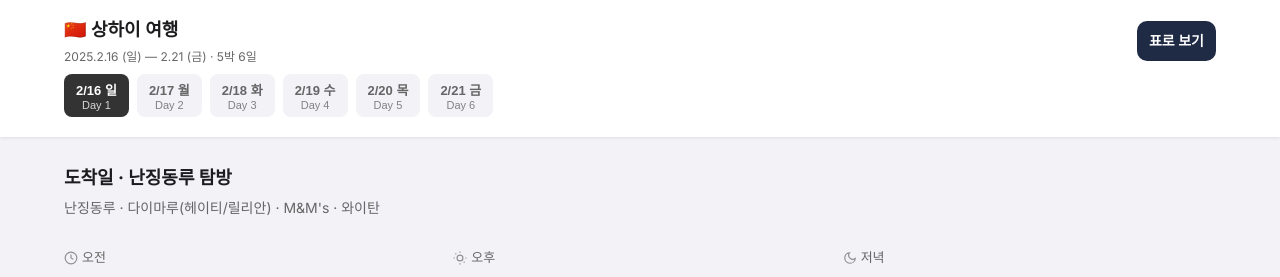
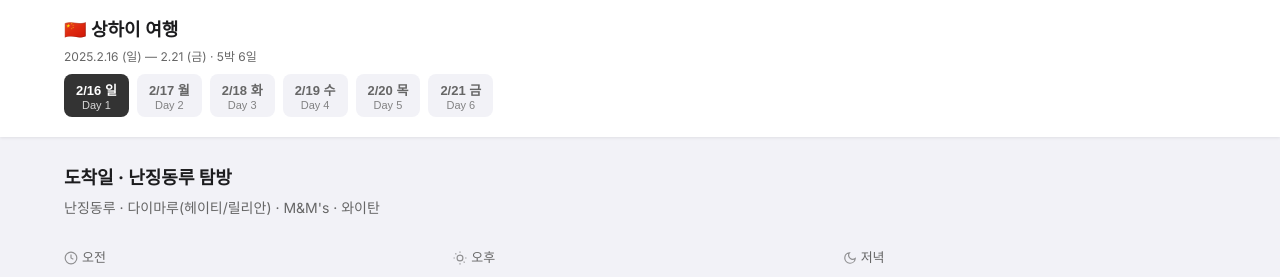
Before and after one commit to jinhan-ryu/shanghai-trip, a plain HTML site: page index.html in a window 1280 px wide. Shown: the top 277 px of the page. Drawn offline with Linux system fonts and the light colour scheme.

Commit message:
Add files via upload

```diff
--- a/index.html
+++ b/index.html
@@ -441,29 +441,6 @@
             align-items: center;
             justify-content: center;
         }
-
-
-        .header-action-btn{
-            display: inline-flex;
-            align-items: center;
-            justify-content: center;
-            padding: 8px 12px;
-            min-height: 40px;
-            border-radius: 10px;
-            background: #1f2a44;
-            color: #fff;
-            text-decoration: none;
-            font-size: 0.875rem;
-            font-weight: 600;
-            transition: var(--transition);
-            border: none;
-            white-space: nowrap;
-        }
-
-        .header-action-btn:hover{
-            background: #141c2e;
-        }
-
 </style>
 </head>
 <body>
@@ -474,8 +451,6 @@
                     <h1 class="trip-title">🇨🇳 상하이 여행</h1>
                     <p class="trip-date">2025.2.16 (일) — 2.21 (금) · 5박 6일</p>
                 </div>
-
-        <a class="header-action-btn" href="shanghai_itinerary_tables.html" target="_blank" rel="noopener">표로 보기</a>
 </div>
             <nav class="tab-nav" role="tablist">
                 <button class="tab-btn active" role="tab" data-day="1" aria-selected="true">
```
